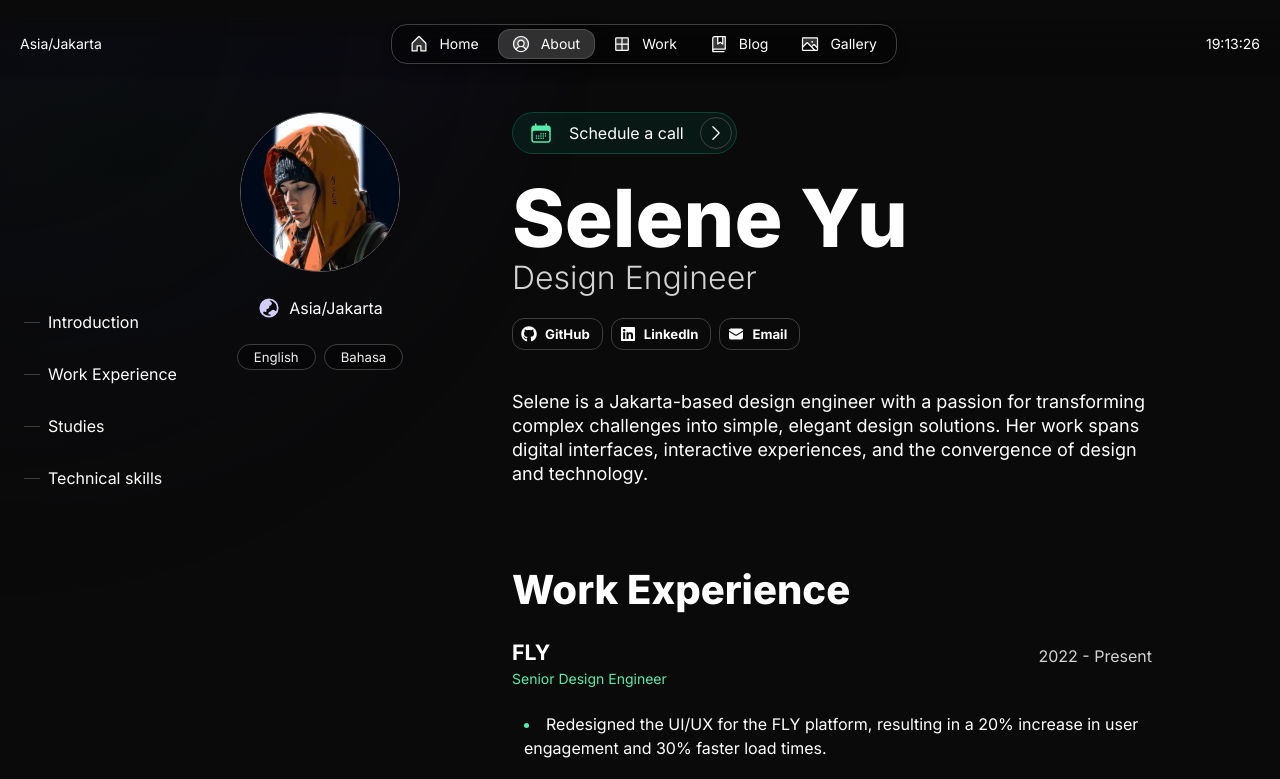
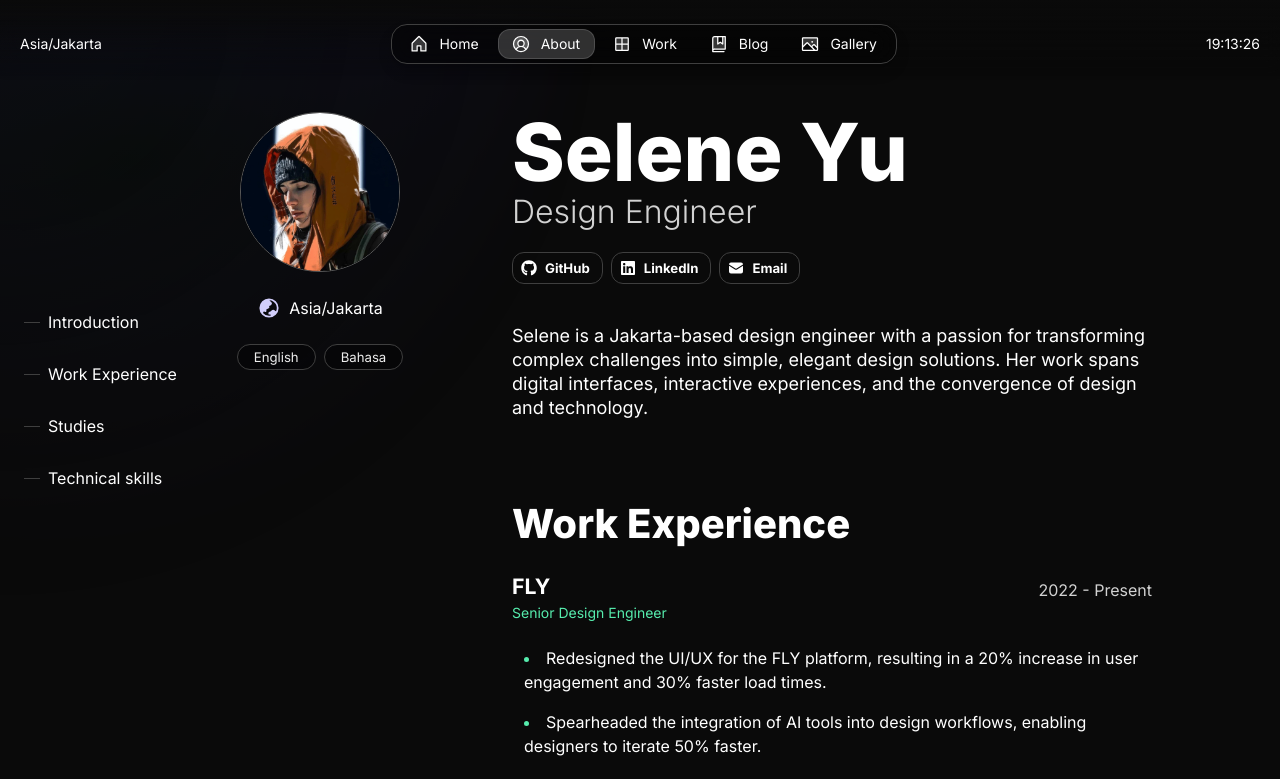
Before and after one commit to trendy-bot/magic-portfolio-for-next-js, a Next.js app: page /en/about in a window 1280 px wide. Shown: the top 779 px of the page. Built offline with nearby package versions, Linux system fonts and the light colour scheme.

Commit message:
delete calendar

```diff
--- a/src/app/[locale]/about/page.tsx
+++ b/src/app/[locale]/about/page.tsx
@@ -145,33 +145,6 @@ export default function About(
                         fillWidth minHeight="160"
                         direction="column" justifyContent="center"
                         marginBottom="32">
-                        {about.calendar.display && (
-                            <Flex
-                                className={styles.blockAlign}
-                                style={{
-                                    backdropFilter: 'blur(var(--static-space-1))',
-                                    border: '1px solid var(--brand-alpha-medium)',
-                                    width: 'fit-content'
-                                }}
-                                alpha="brand-weak" radius="full"
-                                fillWidth padding="4" gap="8" marginBottom="m"
-                                alignItems="center">
-                                <Flex paddingLeft="12">
-                                    <Icon
-                                        name="calendar"
-                                        onBackground="brand-weak"/>
-                                </Flex>
-                                <Flex
-                                    paddingX="8">
-                                    Schedule a call
-                                </Flex>
-                                <IconButton
-                                    href={about.calendar.link}
-                                    data-border="rounded"
-                                    variant="tertiary"
-                                    icon="chevronRight"/>
-                            </Flex>
-                        )}
                         <Heading
                             className={styles.textAlign}
                             variant="display-strong-xl">
--- a/src/app/resources/content-i18n.js
+++ b/src/app/resources/content-i18n.js
@@ -57,10 +57,6 @@ const createI18nContent = (t) => {
         },
         avatar: {
             display: true
-        },
-        calendar: {
-            display: true,
-            link: 'https://cal.com'
         },
         intro: {
             display: true,
--- a/src/app/resources/content.js
+++ b/src/app/resources/content.js
@@ -56,10 +56,6 @@ const about = {
     },
     avatar: {
         display: true
-    },
-    calendar: {
-        display: true,
-        link: 'https://cal.com'
     },
     intro: {
         display: true,
```
